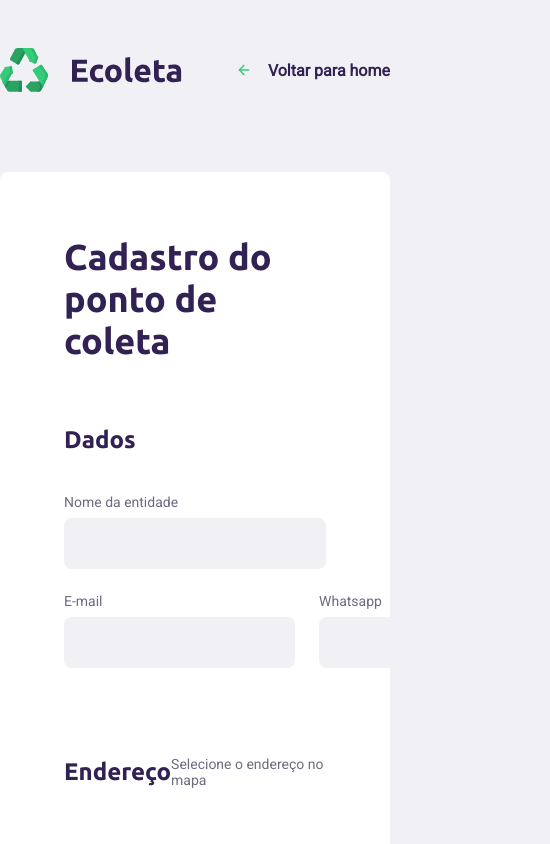
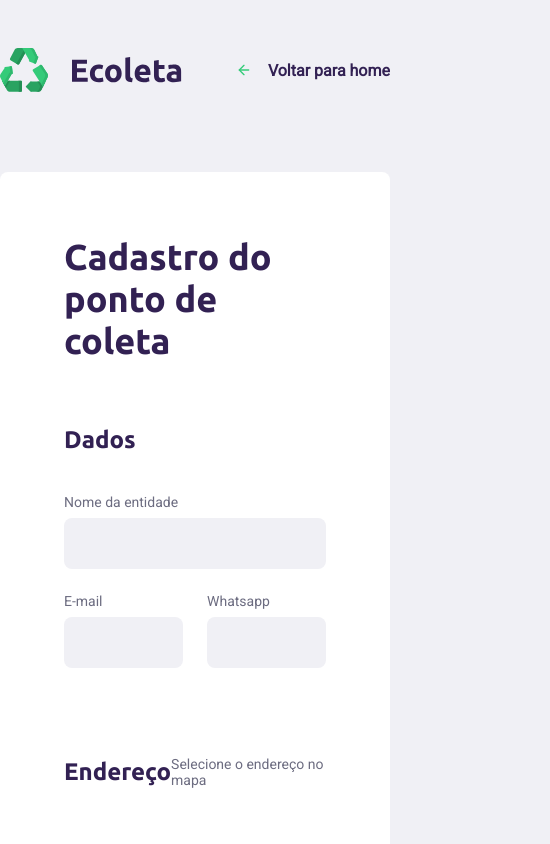
Before and after one commit to jorgedsdias/ecoleta-web, a React (Create React App) app: page /create-point in a window 390 px wide. Shown: the top 844 px of the page, 550 px wide, since content can reach past the window. Built offline with nearby package versions, Linux system fonts and the light colour scheme.

Commit message:
Enviando dados

```diff
--- a/src/pages/CreatePoint/styles.css
+++ b/src/pages/CreatePoint/styles.css
@@ -201,3 +201,11 @@
     background: #E1FAEC;
     border: 2px solid #34CB79;
   }
+
+  @media(max-width: 900px) {
+    #page-create-point form .field input[type=text],
+    #page-create-point form .field input[type=email],
+    #page-create-point form .field input[type=number] {
+      width: 100%;
+    }
+  }
```
Also changed, not shown: src/assets/home-background.svg.
